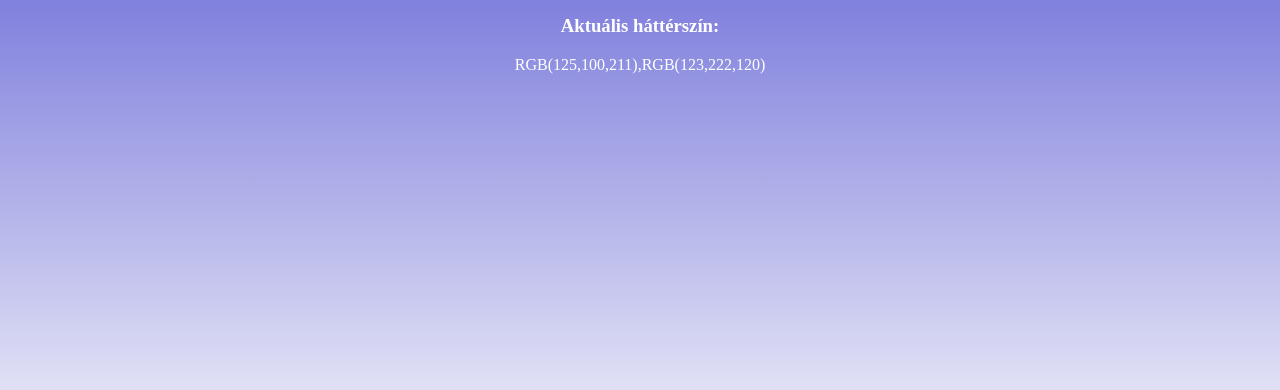
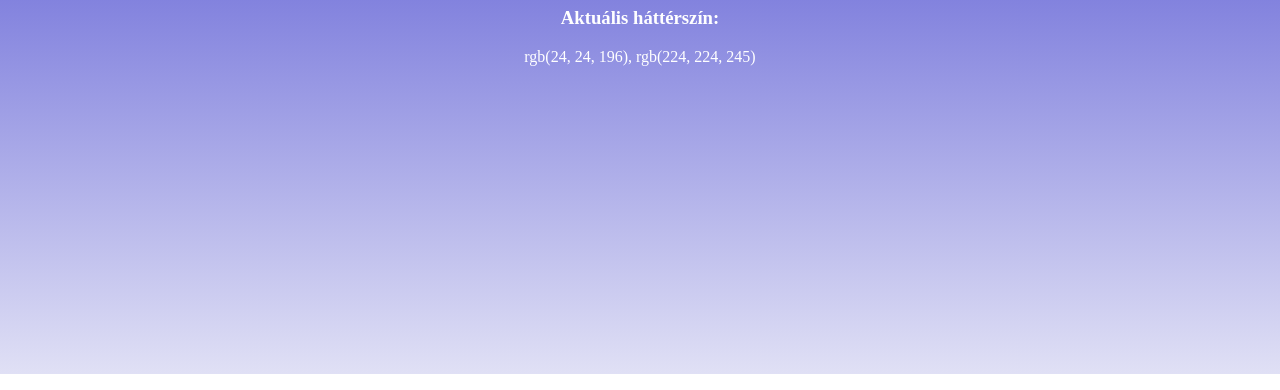
Before and after one commit to KZoli1990/Linear-gradient, a plain HTML site: page index.html in a window 1280 px wide. Shown: the part 426-816 px from the top of the page. Drawn offline with Linux system fonts and the light colour scheme.

Commit message:
Az index.html-ben span szöveg módosítás a style.css-ben body margin/padding:0 app.js-ben vessző pontra javítása

```diff
--- a/app.js
+++ b/app.js
@@ -1,6 +1,6 @@
 
 
-document.getElementById("btn"),addEventListener("click", function(){
+document.getElementById("btn").addEventListener("click", function(){
 
     let rgb1 = Math.round(Math.random()*255);
     let rgb2 = Math.round(Math.random()*255);
--- a/index.html
+++ b/index.html
@@ -12,6 +12,6 @@
     <h1>Első projekt Git-el</h1>
     <button id="btn">Háttér megváltoztatása</button>
     <h3>Aktuális háttérszín:</h3>
-    <span id="rgb">RGB(125,100,211),RGB(123,222,120)</span>
+    <span id="rgb">rgb(24, 24, 196), rgb(224, 224, 245)</span>
 </body>
 </html>
--- a/style.css
+++ b/style.css
@@ -1,4 +1,6 @@
 body{
+    margin:0;
+    padding:0;
     height:100vh;
     display:flex;
     flex-direction: column;
```
